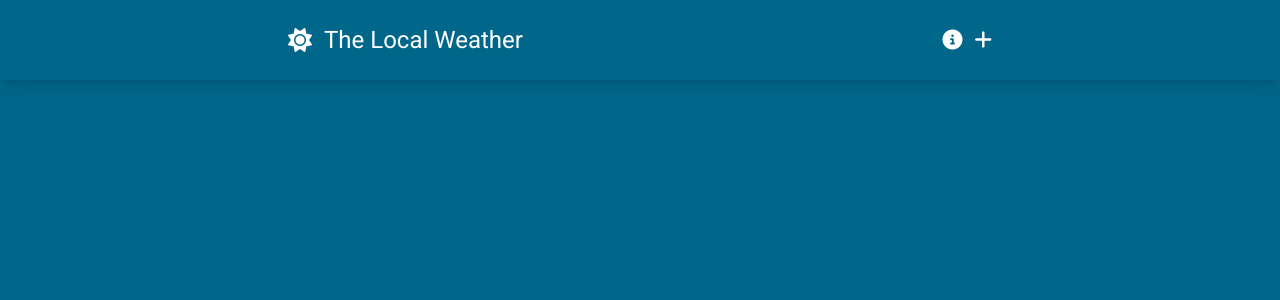
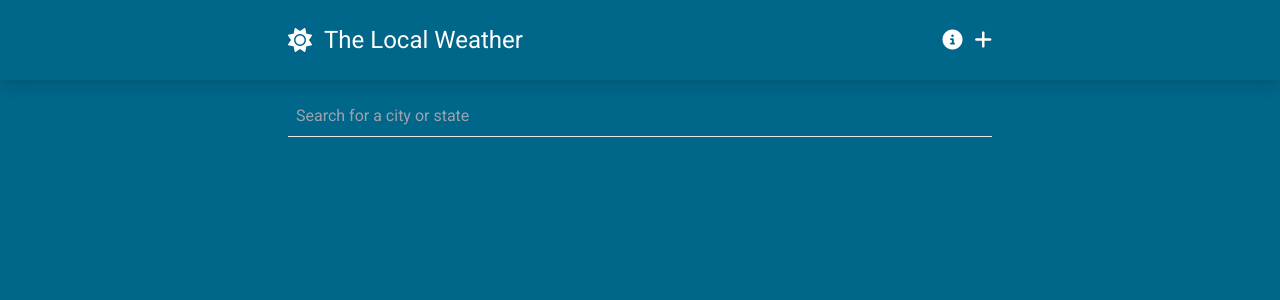
Before and after one commit to mkubincova/weather-app, a Vue app: page / in a window 1280 px wide. Shown: the top 300 px of the page. Built offline with nearby package versions, Linux system fonts and the light colour scheme.

Commit message:
feat: city search

```diff
--- a/package.json
+++ b/package.json
@@ -8,6 +8,7 @@
     "preview": "vite preview"
   },
   "dependencies": {
+    "axios": "^1.4.0",
     "vue": "^3.3.4",
     "vue-router": "^4.2.2"
   },
--- a/src/views/HomeView.vue
+++ b/src/views/HomeView.vue
@@ -1,8 +1,47 @@
-<script setup>
-</script>
-
 <template>
-  <main>
-
+  <main class="container text-white">
+    <div class="pt-4 mb-8 relative">
+      <input type="text" placeholder="Search for a city or state" v-model="searchQuery" @input="getSearchResults"
+        class="w-full py-2 px-2 bg-transparent border-b focus:border-weather-secondary focus:outline-none focus:shadow-[0px_1px_0_0_#004E71]">
+      <ul class="abosolute bg-weather-secondary text-white w-full shadow-md py-2 px-1 top-[66px]"
+        v-if="mapboxSearchResults">
+        <p v-if="searchError">Oops, something went wrong, please try again.</p>
+        <p v-if="!searchError && mapboxSearchResults.length === 0">Nothing in here, try a different query.
+        </p>
+        <template v-else>
+          <li v-for="searchResult in mapboxSearchResults" :key="searchResult.id" class="py-2 cursor-pointer">
+            {{ searchResult.place_name }}</li>
+        </template>
+      </ul>
+    </div>
   </main>
 </template>
+
+<script setup>
+import { ref } from 'vue';
+import axios from 'axios';
+
+const mapboxAPIkey = "pk.eyJ1IjoibWt1YmluY292YSIsImEiOiJjbGl5Y2R1MmcwNmx0M2xzOWoxOG9jeHJ6In0.P_Jm3IFNSEI7emDHqmt7Cg";
+const searchQuery = ref('');
+const queryTimeout = ref(null);
+const mapboxSearchResults = ref(null);
+const searchError = ref(null);
+
+const getSearchResults = () => {
+  clearTimeout(queryTimeout.value);
+  queryTimeout.value = setTimeout(async () => {
+    if (searchQuery.value !== "") {
+      try {
+        const result = await axios.get(`https://api.mapbox.com/geocoding/v5/mapbox.places/${searchQuery.value}.json?access_token=${mapboxAPIkey}&types=place`);
+        mapboxSearchResults.value = result.data.features;
+      } catch {
+        console.log(searchError.value);
+        searchError.value = true;
+      }
+
+      return;
+    }
+    mapboxSearchResults.value = null;
+  }, 300);
+};
+</script>
```
Also changed, not shown: 1 other file (tests, documents, lock files or other folders).
